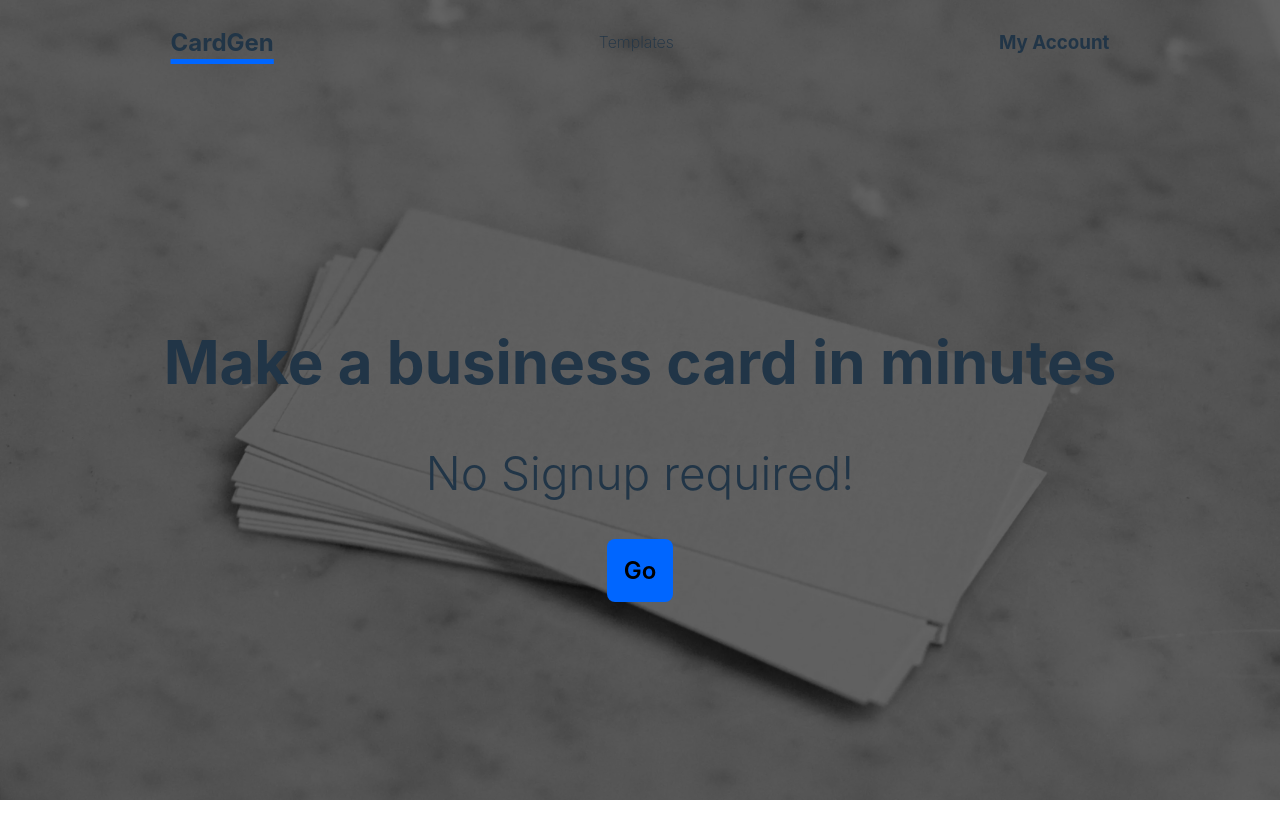
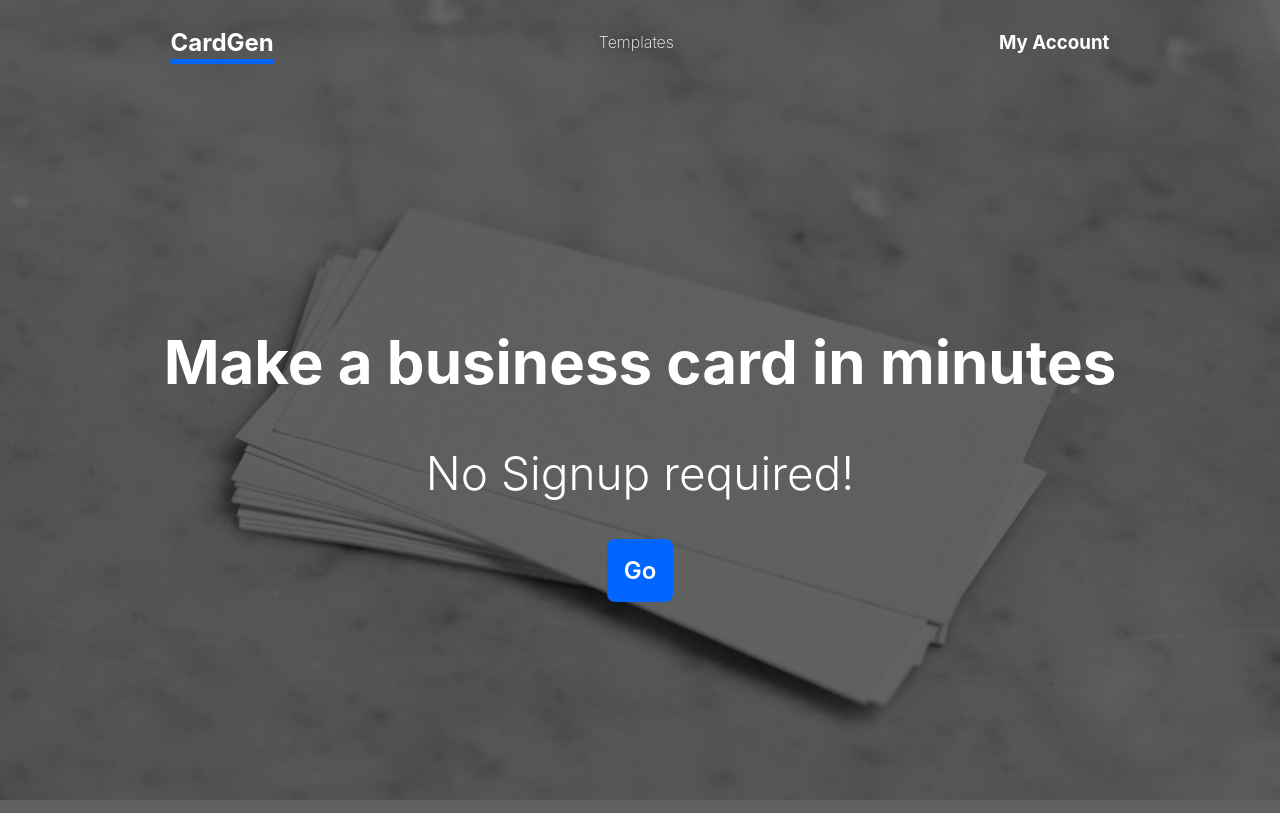
Before and after one commit to kurayami07734/card-gen, a Svelte app: page / in a window 1280 px wide. Built offline with nearby package versions, Linux system fonts and the light colour scheme.

Commit message:
fixed the light theme

```diff
--- a/src/App.svelte
+++ b/src/App.svelte
@@ -12,9 +12,6 @@
   }
   function loadEditPage() {
     editPage = import("./pages/editPage.svelte");
-  }
-  function editListener(e: Event) {
-
   }
 </script>
 
--- a/src/app.css
+++ b/src/app.css
@@ -1,11 +1,7 @@
 :root {
   font-family: Inter, Avenir, Helvetica, Arial, sans-serif;
   font-size: 16px;
-  /* line-height: 24px; */
-  /* font-weight: 400; */
-
   color-scheme: light dark;
-  /* color: rgba(255, 255, 255, 0.87); */
   background-color: #242424;
 
   font-synthesis: none;
@@ -26,8 +22,6 @@ a:hover {
 
 body {
   margin: 0;
-  /* display: flex;
-  place-items: center; */
   min-width: 320px;
   min-height: 100vh;
 }
@@ -42,16 +36,14 @@ h1 {
 }
 
 #app {
-  /* max-width: 1280px; */
   margin: 0 auto;
   padding: 0.5rem;
-  /* text-align: center; */
 }
 
 button {
   border-radius: 8px;
   border: 1px solid transparent;
-  padding: 0.6em 1.2em;
+  padding: 0.6rem;
   font-size: 1em;
   font-weight: 500;
   font-family: inherit;
@@ -69,13 +61,15 @@ button:focus-visible {
 
 @media (prefers-color-scheme: light) {
   :root {
-    color: #213547;
-    background-color: #ffffff;
+    color: white;
+    background-color: rgb(97, 96, 96);
   }
   a:hover {
     color: #747bff;
   }
   button {
     background-color: #f9f9f9;
+    color: black;
   }
+
 }
--- a/src/pages/homePage.svelte
+++ b/src/pages/homePage.svelte
@@ -51,6 +51,7 @@
     }
     .cta > button {
         background-color: #0066ff;
+        color: white;
         padding: 1rem;
         font-size: 1.5rem;
         font-weight: 600;
--- a/src/pages/loginPage.svelte
+++ b/src/pages/loginPage.svelte
@@ -57,12 +57,14 @@
         display: flex;
         align-items: center;
         justify-content: space-around;
+        color: white;
     }
     #google-btn {
         display: flex;
         align-items: center;
         justify-content: space-around;
         background-color: #303030;
+        color: white;
     }
     #logout {
         background-color: red;
```
